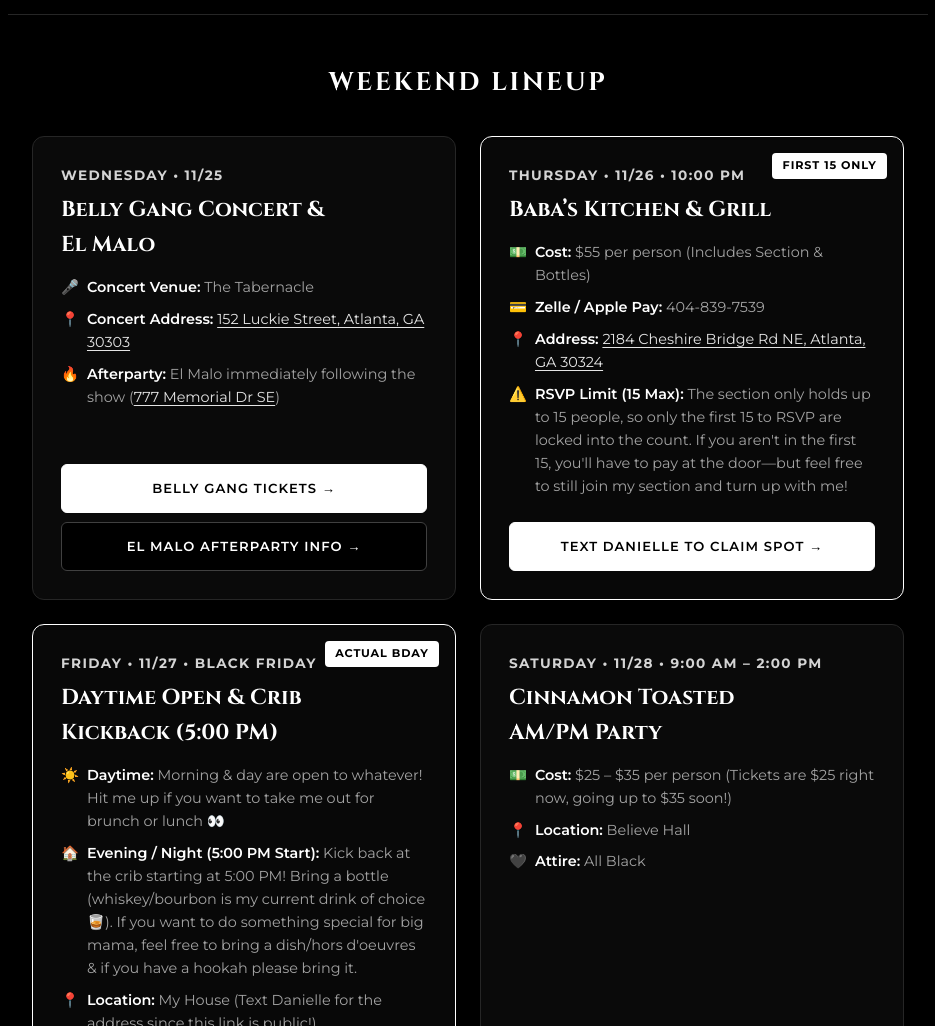
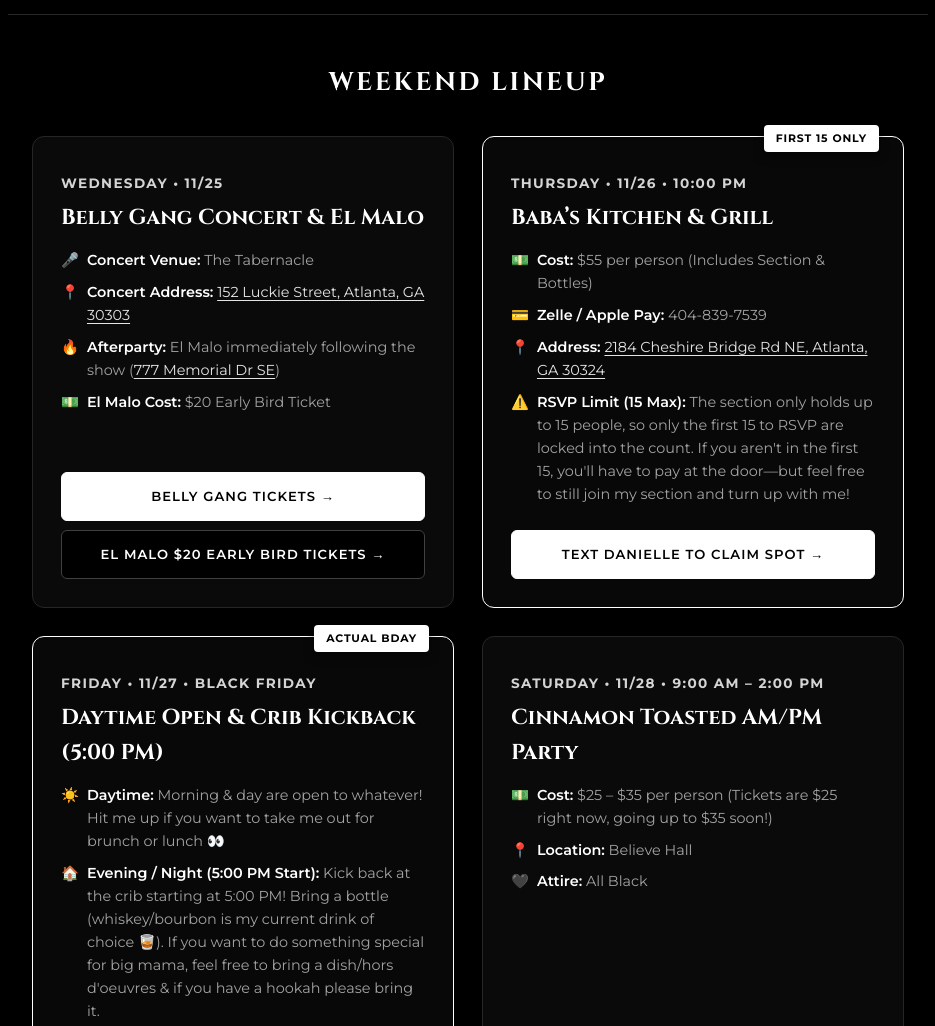
Before and after one commit to danielletsmith22/Dani-black-friday-bday, a plain HTML site: page index.html in a window 1280 px wide. Shown: the part 520-1546 px from the top of the page, without its empty margins (172-1107 px from the left). Drawn offline with Linux system fonts and the light colour scheme.

Commit message:
Update styles for event cards and RSVP tag
Adjusted spacing and padding for event cards and tags.

```diff
--- a/index.html
+++ b/index.html
@@ -115,7 +115,7 @@
     .events-grid {
       display: grid;
       grid-template-columns: 1fr;
-      gap: 1.5rem;
+      gap: 1.75rem;
     }
 
     @media (min-width: 720px) {
@@ -128,13 +128,12 @@
       background-color: var(--card-bg);
       border: 1px solid var(--card-border);
       border-radius: 12px;
-      padding: 1.75rem;
+      padding: 2.25rem 1.75rem 1.75rem;
       display: flex;
       flex-direction: column;
       justify-content: space-between;
       transition: transform 0.25s ease, border-color 0.25s ease, box-shadow 0.25s ease;
       position: relative;
-      overflow: hidden;
     }
 
     .event-card:hover {
@@ -150,16 +149,17 @@
 
     .must-rsvp-tag {
       position: absolute;
-      top: 1rem;
-      right: 1rem;
+      top: -12px;
+      right: 1.5rem;
       background-color: #ffffff;
       color: #000000;
-      font-size: 0.7rem;
+      font-size: 0.68rem;
       font-weight: 700;
       text-transform: uppercase;
       letter-spacing: 0.08em;
-      padding: 0.25rem 0.65rem;
+      padding: 0.3rem 0.75rem;
       border-radius: 4px;
+      box-shadow: 0 4px 10px rgba(0,0,0,0.5);
     }
 
     .event-date {
@@ -177,7 +177,6 @@
       font-weight: 700;
       color: #ffffff;
       margin-bottom: 0.85rem;
-      padding-right: 4.5rem;
     }
 
     .event-details {
@@ -368,11 +367,12 @@
             <li><span>🎤</span> <span><strong>Concert Venue:</strong> The Tabernacle</span></li>
             <li><span>📍</span> <span><strong>Concert Address:</strong> <a href="https://maps.google.com/?q=152+Luckie+Street+Atlanta+GA+30303" target="_blank" rel="noopener" class="address-link">152 Luckie Street, Atlanta, GA 30303</a></span></li>
             <li><span>🔥</span> <span><strong>Afterparty:</strong> El Malo immediately following the show (<a href="https://maps.google.com/?q=777+Memorial+Dr+SE+Ste+A102B+Atlanta+GA+30316" target="_blank" rel="noopener" class="address-link">777 Memorial Dr SE</a>)</span></li>
+            <li><span>💵</span> <span><strong>El Malo Cost:</strong> $20 Early Bird Ticket</span></li>
           </ul>
         </div>
         <div class="btn-group">
           <a href="https://www.ticketmaster.com/event/0E006556FAF979EA" target="_blank" rel="noopener" class="btn-link btn-primary">Belly Gang Tickets →</a>
-          <a href="https://www.mashupsessions.com/" target="_blank" rel="noopener" class="btn-link btn-outline">El Malo Afterparty Info →</a>
+          <a href="https://www.mashupsessions.com/" target="_blank" rel="noopener" class="btn-link btn-outline">El Malo $20 Early Bird Tickets →</a>
         </div>
       </article>
 
```
